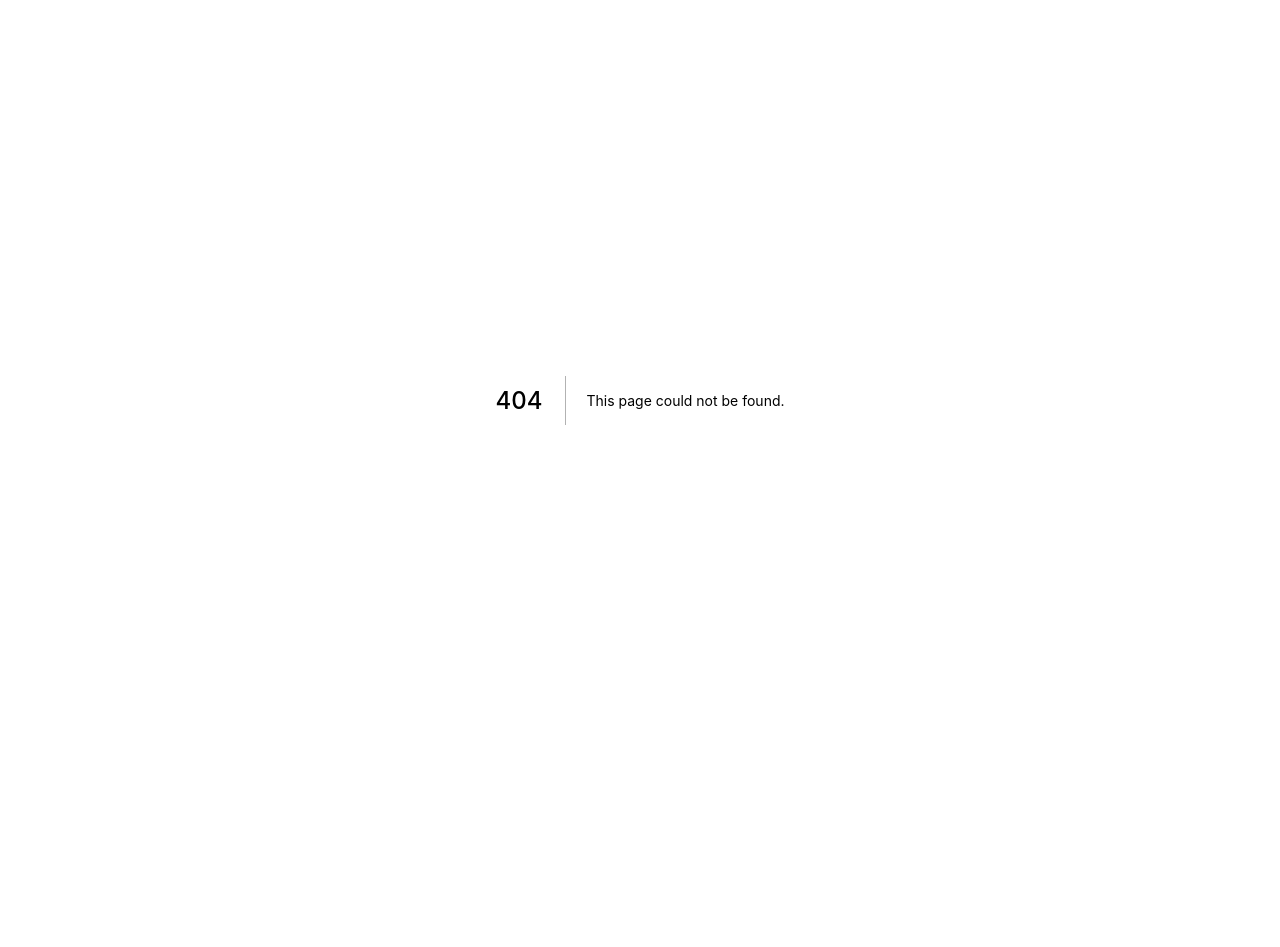
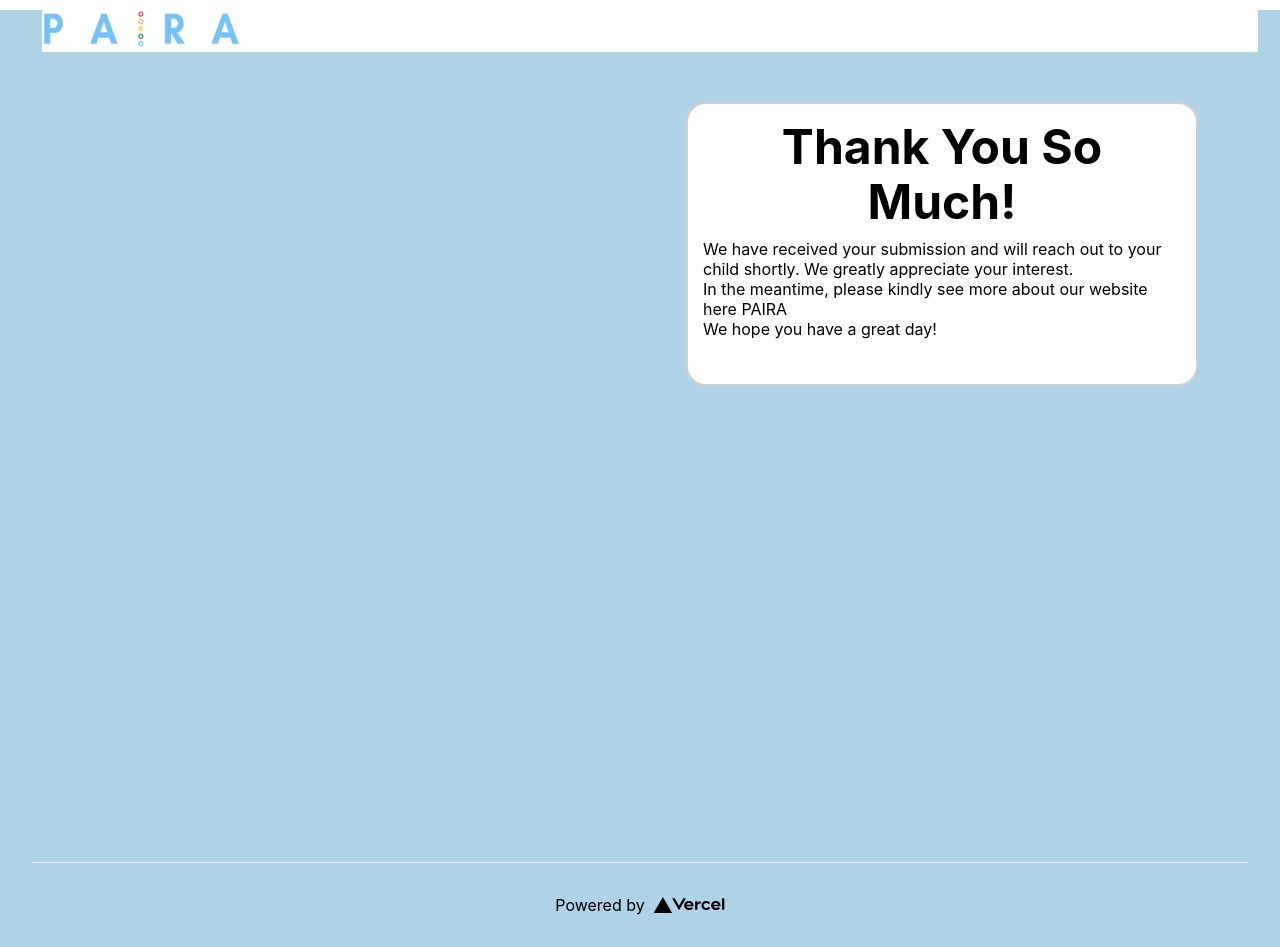
Before and after one commit to chrisreadscode/paira, a Next.js app: page /template-page in a window 1280 px wide. Before the commit this address had no page. Before the commit the page ends 800 px from the top, so only its background shows below. Built offline with nearby package versions, Linux system fonts and the light colour scheme.

Commit message:
add template page

```diff
--- /dev/null
+++ b/pages/template-page.js
@@ -0,0 +1,29 @@
+import styles from "../styles/Login.module.css";
+import _Head from "../components/_Head.js";
+import Header from "../components/Header.js";
+import Footer from "../components/Footer.js";
+
+export default function Sample() {
+  return (
+    <div>
+      <_Head />
+      <div className={styles.container}>
+        <Header />
+        <main className={styles.main}>
+          <div id={styles.box}>
+            <h1 className={styles.title}>Thank You So Much!</h1>
+            <div>
+              We have received your submission and will reach out to your child
+              shortly. We greatly appreciate your interest.
+            </div>
+            <div>
+                In the meantime, please kindly see more about our website here <a href="https:/www.pairahealth.com">PAIRA</a>
+            </div>
+            <div>We hope you have a great day!</div>
+          </div>
+        </main>
+        <Footer />
+      </div>
+    </div>
+  );
+}
```
